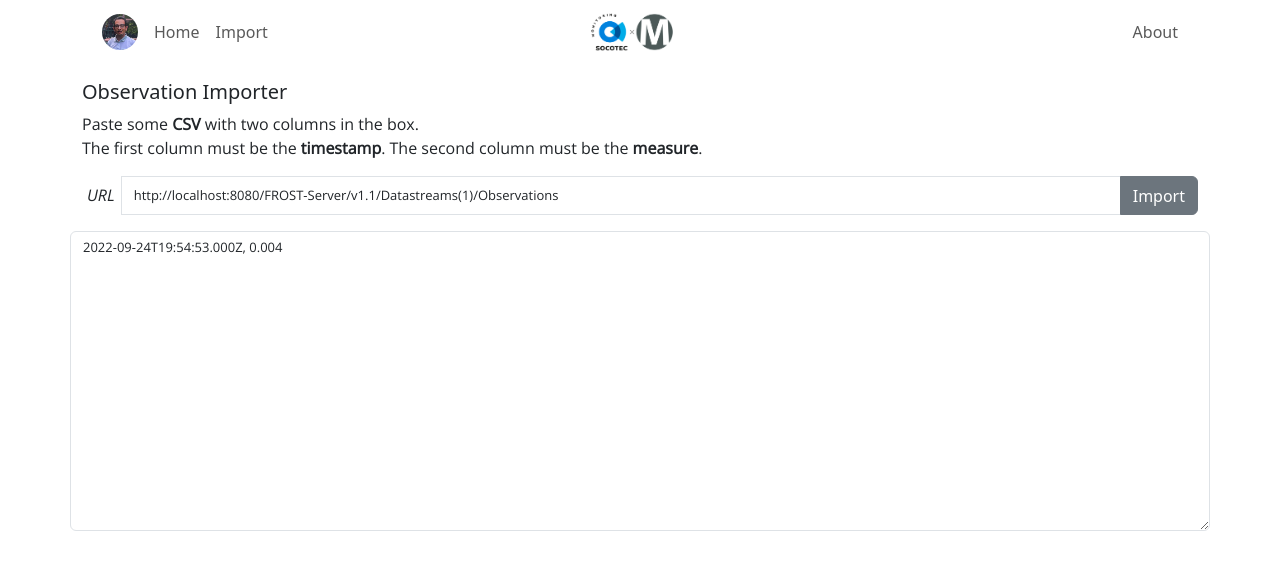
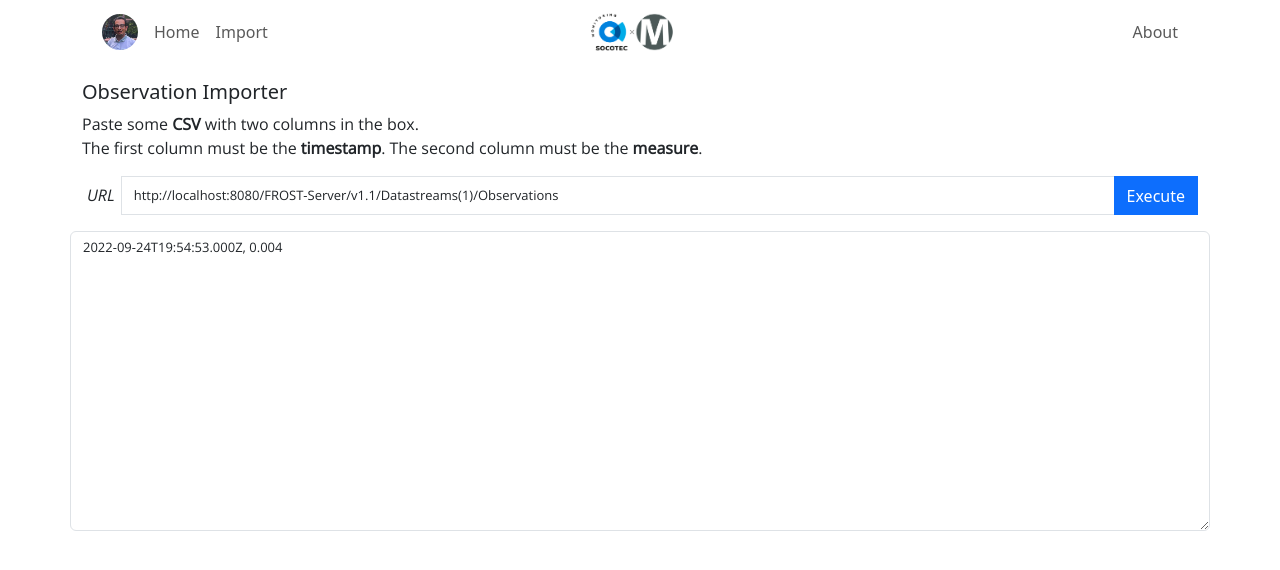
Before and after one commit to salahelfarissi/aps-gis-iot, a React (Create React App) app in the folder packages/front/: page /import in a window 1280 px wide. Shown: the top 570 px of the page. Built offline with nearby package versions, Linux system fonts and the light colour scheme; no server answers; what cesium, react-plotly.js would draw is missing.

Commit message:
Added bootstrap model

```diff
--- a/packages/front/src/components/ImportButton.js
+++ b/packages/front/src/components/ImportButton.js
@@ -1,14 +1,32 @@
 import React from "react";
-import { Button } from "reactstrap";
+// import { Button } from "reactstrap";
 import PropTypes from "prop-types";
 
 export default function ImportButton({
   onClick,
 }) {
   return (
-    <Button onClick={onClick}>
-      Import
-    </Button>
+    <>
+      <button onClick={onClick} type="button" className="btn btn-primary" data-bs-toggle="modal" data-bs-target="#exampleModal">
+        Execute
+      </button>
+
+      <div className="modal fade" id="exampleModal" tabIndex="-1" aria-labelledby="exampleModalLabel" aria-hidden="true">
+        <div className="modal-dialog">
+          <div className="modal-content">
+            <div className="modal-header">
+              <h5 className="modal-title" id="exampleModalLabel">Response</h5>
+              <button type="button" className="btn-close" data-bs-dismiss="modal" aria-label="Close"></button>
+            </div>
+            <div className="modal-body" id="result">
+            </div>
+            <div className="modal-footer">
+              <button type="button" className="btn btn-secondary" data-bs-dismiss="modal">Close</button>
+            </div>
+          </div>
+        </div>
+      </div>
+    </>
   );
 }
 
--- a/packages/front/src/components/ImportData.js
+++ b/packages/front/src/components/ImportData.js
@@ -45,8 +45,6 @@
           value={data}
         />
       </Row>
-      <div id="result" style={{ marginTop: 10 }}>
-      </div>
     </Container>
   );
 }
--- a/packages/front/src/containers/ImportDataContainer.js
+++ b/packages/front/src/containers/ImportDataContainer.js
@@ -41,8 +41,6 @@
     request.addEventListener("load", function (e) {
       if (request.readyState === 4) {
         let p = document.createElement('p');
-            p.style.color = request.status === 201 ? 'green' : 'red';
-            p.style.fontSize = 'small';
         if (request.status >= 200 && request.status < 300) {
             const location = request.getResponseHeader('Location');
             p.innerText = 'Done: ' + location;
```
Lines whose indentation alone changed are shown as unchanged.
